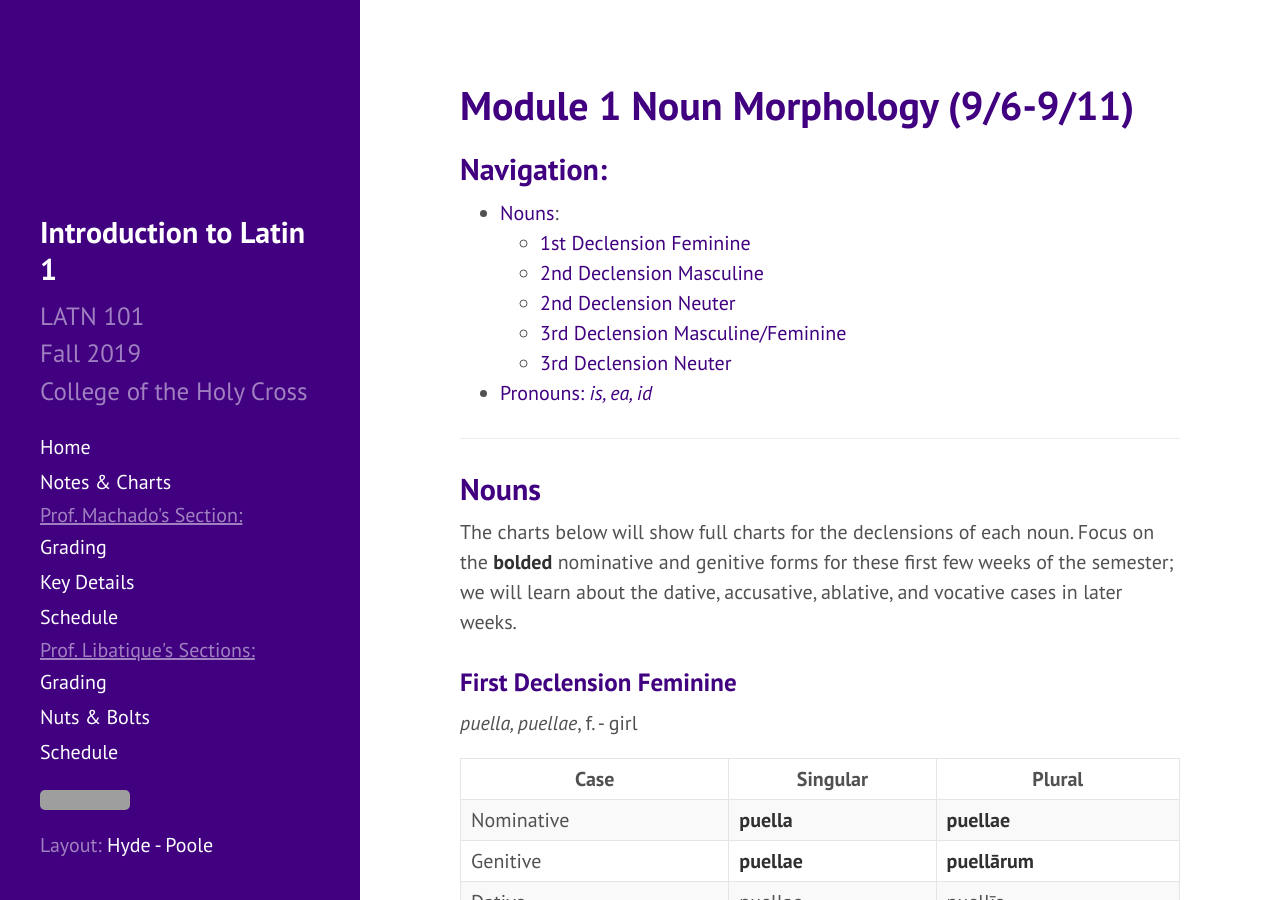
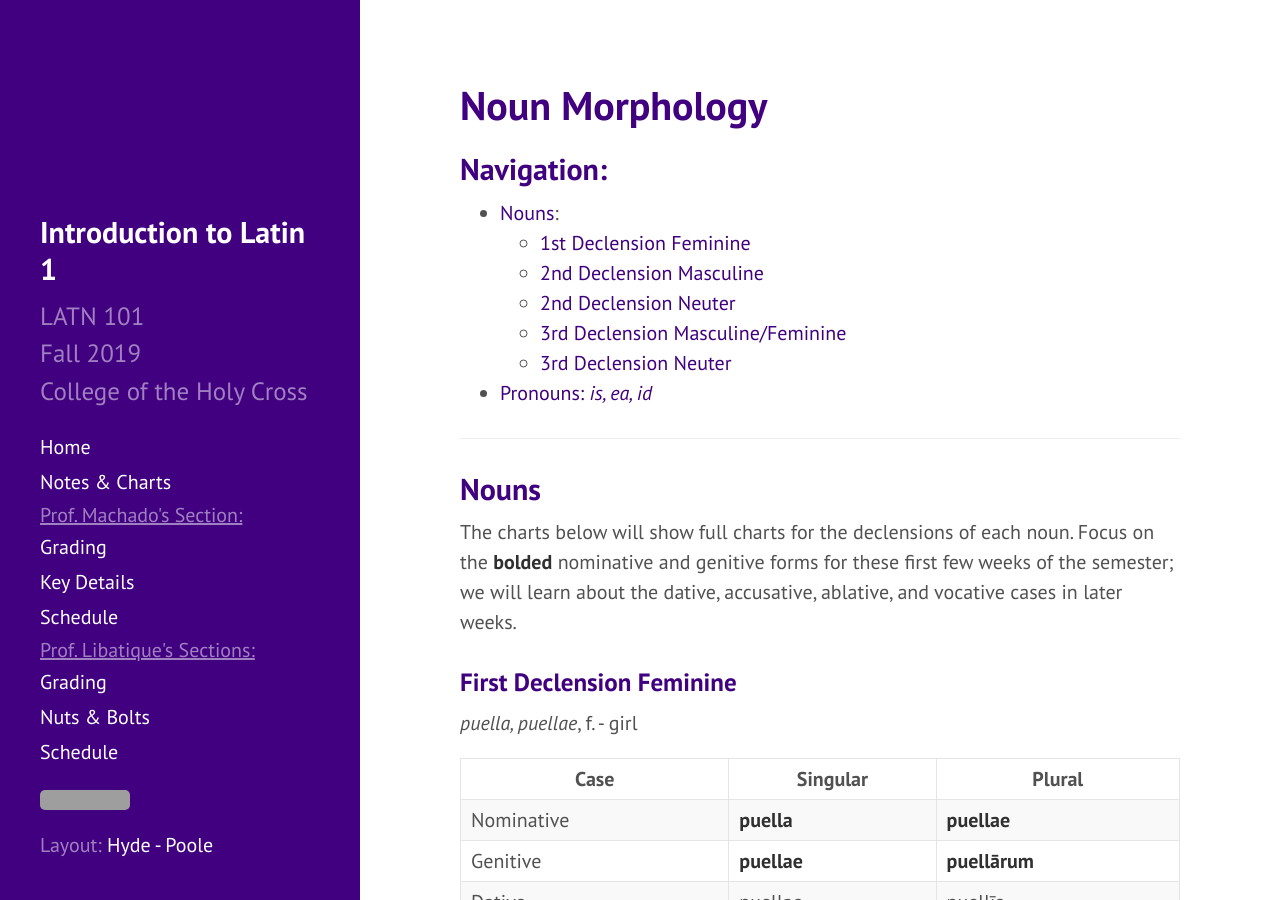
Before and after one commit to DLibatique/LATN102-S20, a Jekyll site: the page built from charts/01-nouns.md, in a window 1280 px wide and 900 px high. Built offline with Jekyll 4.4.1, drawn with Linux system fonts in a browser that asks for light colours; grey boxes are pictures that could not be loaded.

Commit message:
stripped html

```diff
--- a/charts/01-nouns.md
+++ b/charts/01-nouns.md
@@ -1,24 +1,24 @@
 ---
 layout: subpage
-title: Module 1 Noun Morphology (9/6-9/11)
+title: Noun Morphology
 ---
 
 ## Navigation:
-- <a href="#nouns">Nouns</a>:
-  - <a href="#1F">1st Declension Feminine</a>
-  - <a href="#2M">2nd Declension Masculine</a>
-  - <a href="#2N">2nd Declension Neuter</a>
-  - <a href="#3MF">3rd Declension Masculine/Feminine</a>
-  - <a href="#3N">3rd Declension Neuter</a>
-- <a href="#pronouns">Pronouns: *is, ea, id*</a>
+- [Nouns](#nouns):
+  - [1st Declension Feminine](#first-declension-feminine)
+  - [2nd Declension Masculine](#second-declension-masculine)
+  - [2nd Declension Neuter](#second-declension-neuter)
+  - [3rd Declension Masculine/Feminine](#third-declension-masculinefeminine)
+  - [3rd Declension Neuter](#third-declension-neuter)
+- [Pronouns: *is, ea, id*](#pronouns)
 
 ***
 
-## <a name="nouns">Nouns</a>
+## Nouns
 
 The charts below will show full charts for the declensions of each noun. Focus on the **bolded** nominative and genitive forms for these first few weeks of the semester; we will learn about the dative, accusative, ablative, and vocative cases in later weeks.
 
-### <a name="1F">First Declension Feminine</a>
+### First Declension Feminine
 
 *puella, puellae*, f. - girl
 
@@ -30,7 +30,7 @@
 | Accusative   | puellam        | puellās      |
 | Ablative   | puellā        | puellīs        |
 
-### <a name="2M">Second Declension Masculine</a>
+### Second Declension Masculine
 
 *maritus, maritī*, m. - husband
 
@@ -42,7 +42,7 @@
 | Accusative   | maritum        | maritōs      |
 | Ablative   | maritō        | maritīs        |
 
-### <a name="2N">Second Declension Neuter</a>
+### Second Declension Neuter
 
 *exemplum, exemplī*, n. - example
 
@@ -54,7 +54,7 @@
 | Accusative   | exemplum        | exempla      |
 | Ablative   | exemplō        | exemplīs        |
 
-### <a name="3MF">Third Declension Masculine/Feminine</a>
+### Third Declension Masculine/Feminine
 
 **Masculine and feminine nouns are declined the same way in the third declension.**
 
@@ -70,7 +70,7 @@
 
 \* 3rd declension genitive plurals may end in *-ium* rather than just *-um* at times; we will learn the rule for this later.
 
-### <a name="3N">Third Declension Neuter</a>
+### Third Declension Neuter
 
 *opus, operis* n. - work
 
```
Also changed, not shown: other parts of charts/01-nouns.md (+3 -1 lines).
